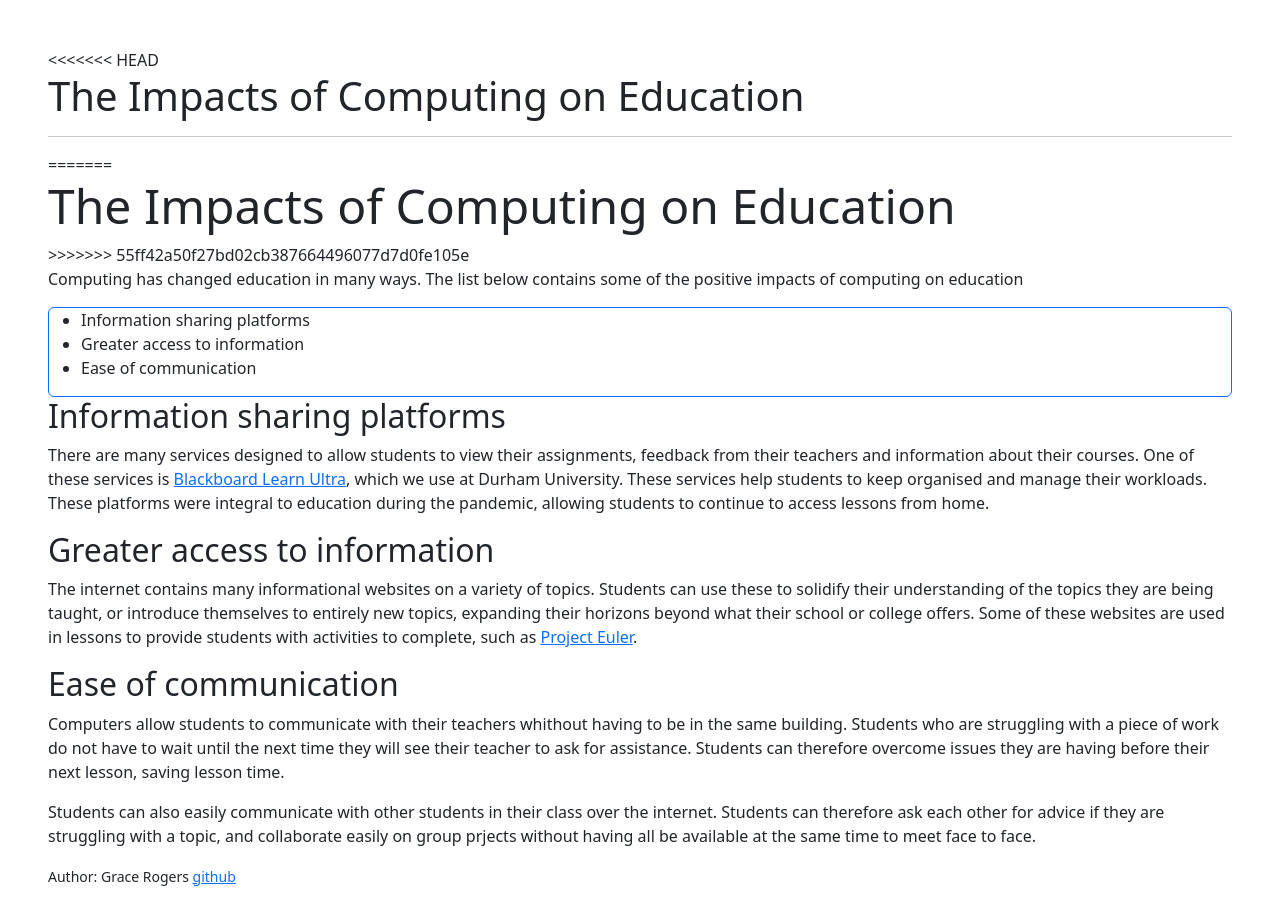
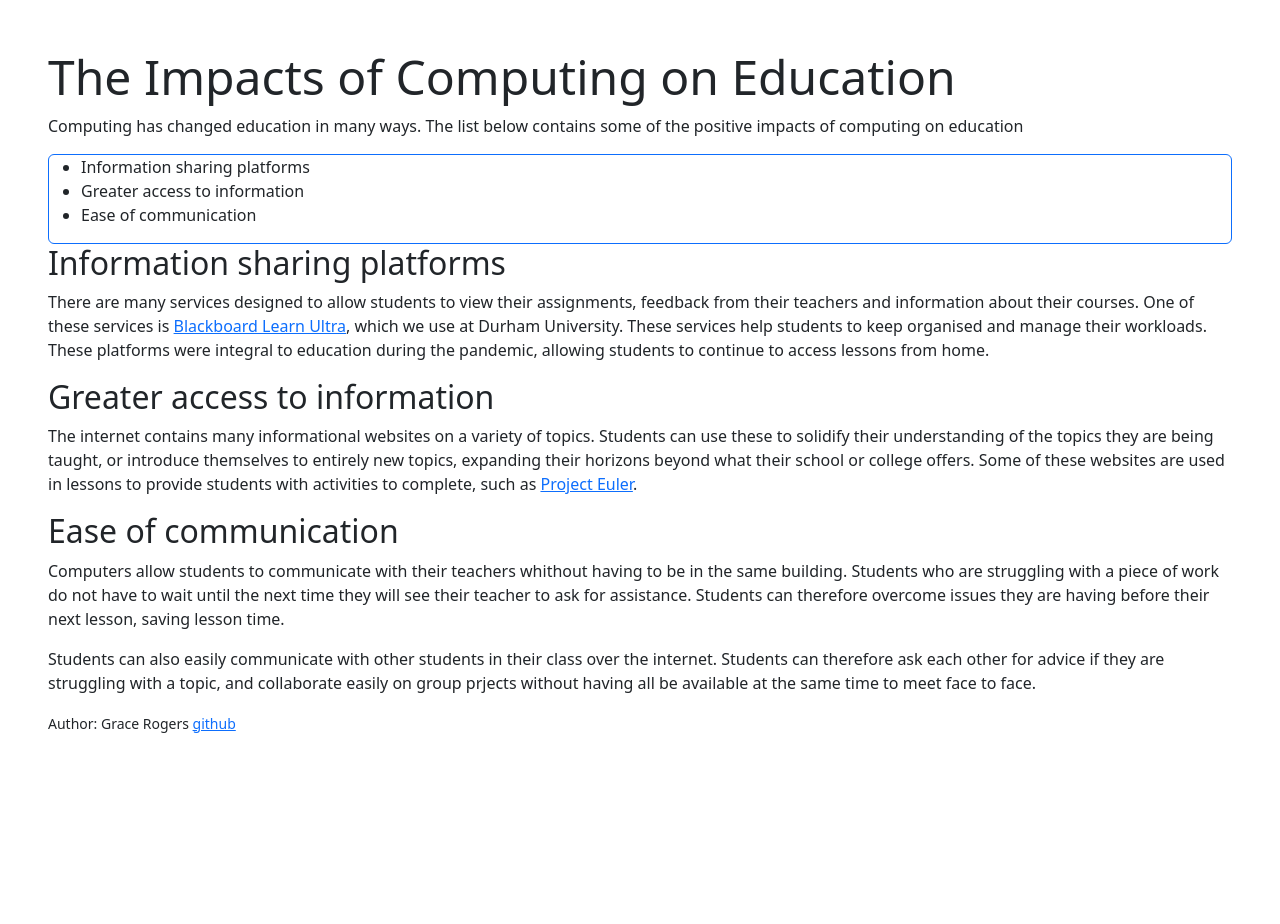
Before and after one commit to erktln/erktln.github.io, a plain HTML site: page education.html in a window 1280 px wide. After the commit the page ends 800 px from the top, so only its background shows below. Drawn offline with Linux system fonts and the light colour scheme; a script that the page names is missing.

Commit message:
resolve weird conflict

```diff
--- a/education.html
+++ b/education.html
@@ -10,12 +10,7 @@
                 <title>EducationImpacts</title>
             </div>
             <div name = "header">
-<<<<<<< HEAD
-        <h1>The Impacts of Computing on Education</h1>
-        <hr>
-=======
                 <h1 class="display-5">The Impacts of Computing on Education</h1>
->>>>>>> 55ff42a50f27bd02cb387664496077d7d0fe105e
             </div>
             <div name = "intro">
                 <p>Computing has changed education in many ways. The list below contains some of the positive impacts of computing on education</p>
```
Lines whose indentation alone changed are shown as unchanged.
